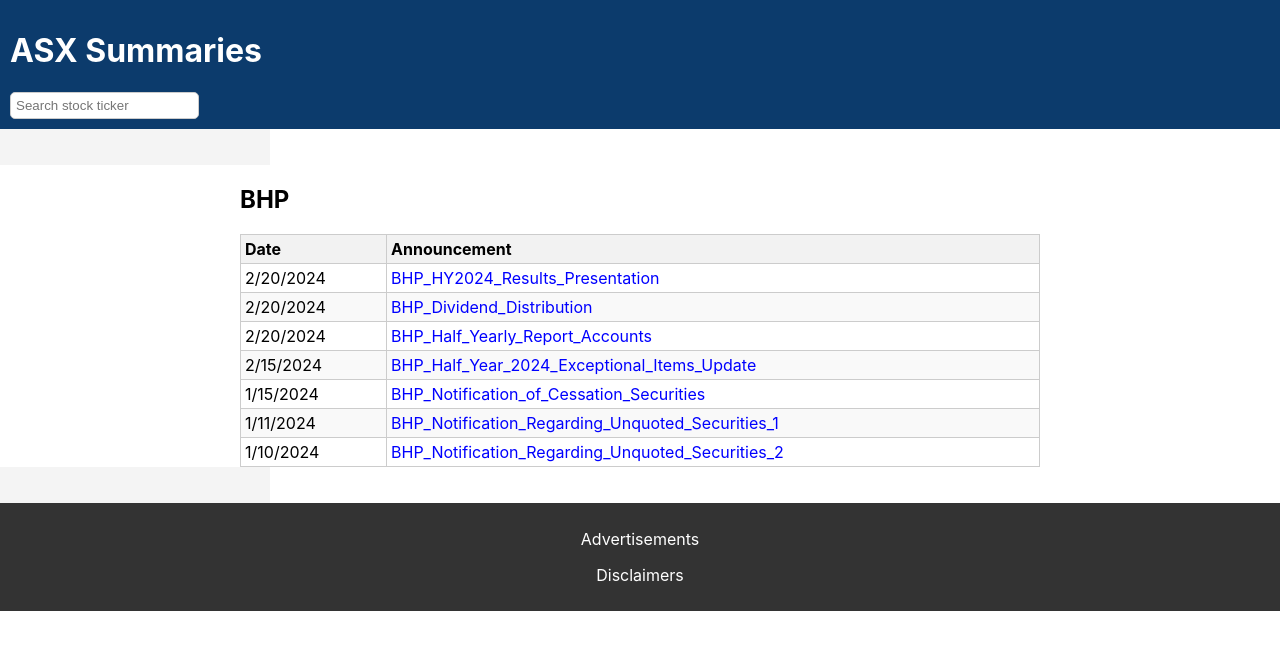
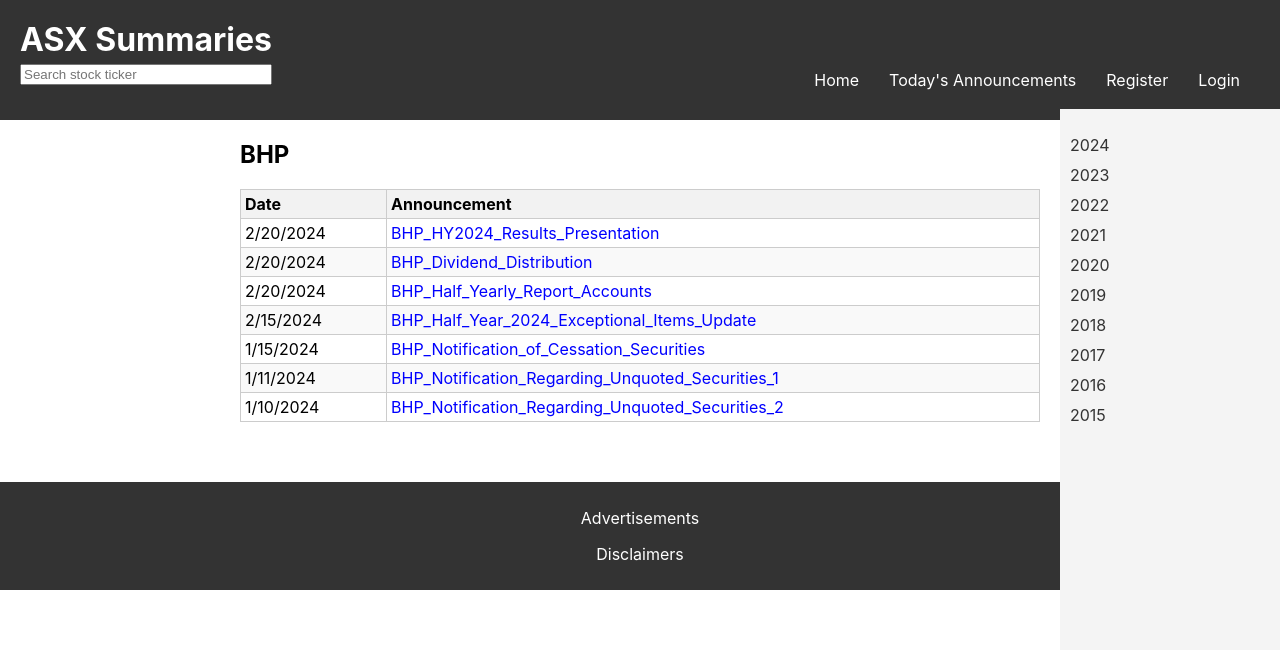
Before and after one commit to lainemulvay/asx-summaries, a React (Create React App) app: page /BHP in a window 1280 px wide. Shown: the top 650 px of the page. Built offline with nearby package versions, Linux system fonts and the light colour scheme.

Commit message:
sidebar and header working better. Not perfect. Sidebar with dates

```diff
--- a/package.json
+++ b/package.json
@@ -10,6 +10,7 @@
     "react": "^18.2.0",
     "react-dom": "^18.2.0",
     "react-pdf": "^7.7.0",
+    "react-resizable": "^3.0.5",
     "react-router-dom": "^6.22.1",
     "react-scripts": "5.0.1",
     "web-vitals": "^2.1.4"
--- a/src/App.js
+++ b/src/App.js
@@ -4,7 +4,6 @@
 import AnnouncementPage from './pages/AnnouncementPage';
 import StockPage from './pages/StockPage';
 import Header from './components/Header';
-import Sidebar from './components/Sidebar';
 import Footer from './components/Footer';
 
 function App() {
@@ -13,7 +12,6 @@
       <div className="App">
         <Header />
         <main className="main-container">
-          <Sidebar />
           <Routes>
             <Route path="/" element={<HomePage />} />
             <Route path="/:ticker" element={<StockPage />} />
--- a/src/components/AnnouncementTable.css
+++ b/src/components/AnnouncementTable.css
@@ -1,6 +1,7 @@
 .announcement-table-container {
     max-width: 800px;
     margin: 0 auto;
+    margin-bottom: 60px;
   }
 
   .announcement-table {
@@ -30,3 +31,31 @@
     color: blue;
     text-decoration: none;
   }
+
+  .sidebar {
+    position: fixed;
+    top: 109px; /* Adjust according to your header height */
+    bottom: 0;
+    width: 200px;
+    background-color: #f4f4f4;
+    padding: 10px;
+    overflow-y: auto;
+}
+
+.sidebar ul {
+    list-style-type: none;
+    padding: 0;
+}
+
+.sidebar li {
+    margin-bottom: 10px;
+}
+
+.sidebar a {
+    color: #333;
+    text-decoration: none;
+}
+
+.sidebar a:hover {
+    text-decoration: underline;
+}
--- a/src/components/Header.css
+++ b/src/components/Header.css
@@ -1,19 +1,55 @@
 .header-container {
-    background-color: #0c3b6c;
-    color: white;
-    padding: 10px;
+  display: flex;
+  justify-content: space-between;
+  align-items: center;
+  background-color: #333;
+  color: white;
+  padding: 10px 20px; /* Adjusted padding */
 }
 
-.header-link {
-    color: white;
-    text-decoration: none;
-}
-.search-bar {
-    margin-bottom: 10px;
+.header-left {
+  display: flex;
+  flex-direction: column;
+  margin-top: 5px; /* Adjusted top margin */
+  margin-bottom: 5px; /* Adjusted bottom margin */
 }
 
-.search-input {
-    padding: 5px;
-    border: 1px solid #ccc;
-    border-radius: 5px;
+.header-right {
+  display: flex;
+  align-items: center;
+  margin-top: 60px;
 }
+
+.header-top {
+  margin-bottom: 10px;
+}
+
+.header-search {
+  margin-top: 10px;
+}
+
+
+.header-link {
+  color: white;
+  text-decoration: none;
+  font-weight: 400; /* Normal font weight */
+}
+
+.header-link h1 {
+  margin: 5px 0px; /* Remove margin from h1 */
+}
+
+.header-sublink {
+  color: white;
+  text-decoration: none;
+  margin-right: 10px;
+  padding: 0 10px; /* Add padding to create space between sublinks */
+  transition: font-weight 0.2s; /* Smooth transition for font weight */
+  font-weight: 400; /* Normal font weight */
+  display: inline-block; /* Make sublinks take up width of content */
+  text-align: center; /* Center text within sublinks */
+}
+
+.header-sublink:hover {
+  font-weight: bold; /* Bold when hovering */
+}
--- a/src/components/Header.js
+++ b/src/components/Header.js
@@ -5,10 +5,26 @@
 const Header = () => {
   return (
     <header className="header-container">
-      <Link to="/" className="header-link">
-        <h1>ASX Summaries</h1>
-      </Link>
-      <input className="search-input" type="text" placeholder="Search stock ticker" />
+      <div className="header-left">
+        <Link to="/" className="header-link">
+          <h1>ASX Summaries</h1>
+        </Link>
+        <input className="search-input" type="text" placeholder="Search stock ticker" />
+      </div>
+      <div className="header-right">
+        <Link to="/" className="header-sublink">
+          Home
+        </Link>
+        <Link to="/announcements" className="header-sublink">
+          Today's Announcements
+        </Link>
+        <Link to="/register" className="header-sublink">
+          Register
+        </Link>
+        <Link to="/login" className="header-sublink">
+          Login
+        </Link>
+      </div>
     </header>
   );
 };
--- a/src/components/Sidebar.css
+++ b/src/components/Sidebar.css
@@ -1,28 +1,48 @@
-.sidebar-container {
+.sidebar {
+    position: relative; /* Remove 'sticky' */
+    width: 200px;
     background-color: #f4f4f4;
     padding: 10px;
-    width: 200px;
+    margin-left: auto; /* Push to right side of container */
+    margin-top: 20px; /* Adjust as needed */
 }
 
-.sidebar-item {
+.sidebar ul {
+    list-style-type: none;
+    padding: 0;
+    margin: 0;
+}
+
+.sidebar li {
     margin-bottom: 10px;
 }
 
-.sidebar-link {
+.sidebar a {
     color: #333;
     text-decoration: none;
 }
 
-.dropdown {
-    display: none;
+.sidebar a:hover {
+    text-decoration: underline;
 }
 
-.dropdown.active {
-    display: block;
+.announcement-list {
+    list-style-type: none;
+    margin-left: 10px;
+    padding: 0;
 }
 
-.sidebar {
-    width: 250px;
-    background-color: #f4f4f4;
-    padding: 10px;
-  }
+.announcement-list li {
+    margin-bottom: 5px;
+}
+
+/* Ensure sidebar matches height of content */
+.page-content {
+    display: flex;
+}
+
+.main-container {
+    display: flex;
+    flex: 1;
+    align-items: flex-start;
+}
--- a/src/components/Sidebar.js
+++ b/src/components/Sidebar.js
@@ -1,61 +1,40 @@
-import React from 'react';
-import { Link, useLocation } from 'react-router-dom';
+import React, { useState } from 'react';
+import { Link } from 'react-router-dom';
 import { getPDFsFromDatabase } from '../database/pdfDatabase';
-import './Sidebar.css';
 
+const Sidebar = ({ ticker }) => {
+  const [hoveredYear, setHoveredYear] = useState(null);
+  const pdfs = getPDFsFromDatabase().filter(pdf => pdf.ticker === ticker);
 
-const Sidebar = () => {
-  const pdfs = getPDFsFromDatabase();
-  const location = useLocation();
-  const currentPath = location.pathname;
+  const years = Array.from({ length: 10 }, (_, index) => {
+    const year = new Date().getFullYear() - index;
+    const yearPdfs = pdfs.filter(pdf => new Date(pdf.date).getFullYear() === year);
+    return { year, pdfs: yearPdfs };
+  });
 
-  // Create an object to group pdfs by ticker
-  const groupedPDFs = pdfs.reduce((acc, pdf) => {
-    if (!acc[pdf.ticker]) {
-      acc[pdf.ticker] = [];
-    }
-    acc[pdf.ticker].push(pdf);
-    return acc;
-  }, {});
-
-  // Determine if we are on the Home page (/) or a specific stock page (/ticker/:pdfName)
-  const isHomePage = currentPath === '/';
+  const handleYearHover = (year) => {
+    setHoveredYear(year);
+  };
 
   return (
-    <div className="sidebar">
+    <div className="sidebar" style={{ position: 'fixed', right: 0 }}>
       <ul>
-        {isHomePage && (
-          // Show a list of all stocks only on the Home page
-          Object.keys(groupedPDFs).map(ticker => (
-            <li key={ticker}>
-              <Link to={`/${ticker}`}>
-                {ticker}
-              </Link>
-            </li>
-          ))
-        )}
-        {currentPath.split('/').length === 3 && (
-          // Show the list of announcements for the specific stock on its page (/ticker/:pdfName)
-          Object.keys(groupedPDFs).map(ticker => {
-            if (currentPath === `/${ticker}/${groupedPDFs[ticker][0].pdfName}`) {
-              return (
-                <React.Fragment key={ticker}>
-                  <li>
-                    <strong>{ticker} Announcements</strong>
-                  </li>
-                  {groupedPDFs[ticker].map(pdf => (
+        {years.map(({ year, pdfs }) => (
+          <li key={year}>
+            <div className="year-container" onMouseEnter={() => handleYearHover(year)}>
+              <Link to={`/${ticker}/${year}`}>{year}</Link>
+              {hoveredYear === year && (
+                <ul className="announcement-list">
+                  {pdfs.map(pdf => (
                     <li key={pdf.pdfId}>
-                      <Link to={`/${ticker}/${pdf.pdfName}`}>
-                        {pdf.pdfName} PDF
-                      </Link>
+                      <Link to={`/${ticker}/${pdf.pdfName}`}>{pdf.pdfName}</Link>
                     </li>
                   ))}
-                </React.Fragment>
-              );
-            }
-            return null;
-          })
-        )}
+                </ul>
+              )}
+            </div>
+          </li>
+        ))}
       </ul>
     </div>
   );
--- a/src/pages/AnnouncementPage.js
+++ b/src/pages/AnnouncementPage.js
@@ -3,6 +3,7 @@
 import { getPDFsFromDatabase } from '../database/pdfDatabase';
 import PdfViewer from '../components/PdfViewer';
 import GptSummary from '../components/GptSummary';
+import Sidebar from '../components/Sidebar';
 
 const AnnouncementPage = () => {
   const { ticker, pdfName } = useParams();
@@ -22,7 +23,7 @@
     <div>
       <GptSummary summary="Your GPT summary here" />
       <PdfViewer pdfPath={pdfPath} ticker={ticker} />
-
+      <Sidebar ticker={ticker} />
     </div>
   );
 };
--- a/src/pages/StockPage.js
+++ b/src/pages/StockPage.js
@@ -19,10 +19,13 @@
 
   return (
     <div className="stock-page">
+      <div className="header-container">
+        {/* Your header content here */}
+      </div>
       <div className="main-container">
         <AnnouncementTable pdfs={pdfs} ticker={ticker} />
+        <Sidebar ticker={ticker} />
       </div>
-      <Sidebar />
     </div>
   );
 };
```
Also changed, not shown: 1 other file (tests, documents, lock files or other folders).
